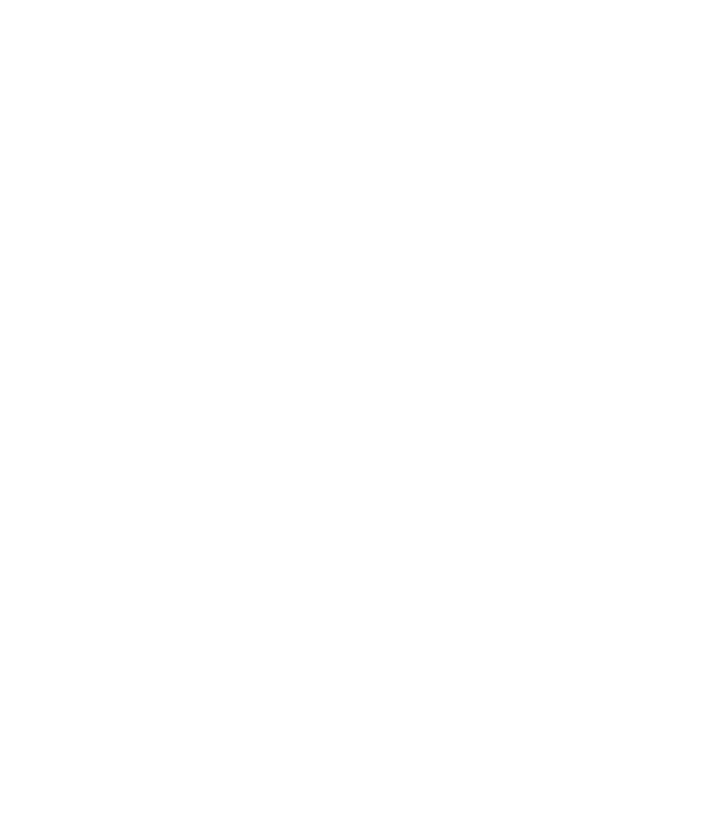
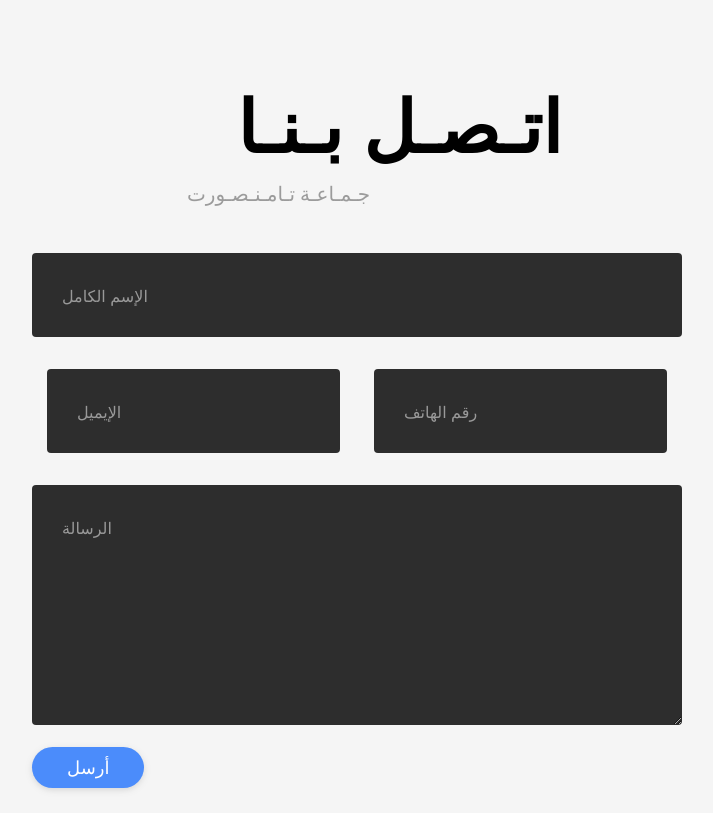
Before and after one commit to DoraymonIT/Jama3a-Website, a plain HTML site: page vue/contact.html in a window 1280 px wide. Shown: the whole page, without its empty margins (283-996 px from the left). Drawn offline with nearby package versions, Linux system fonts and the light colour scheme.

Commit message:
contact page

```diff
--- /dev/null
+++ b/style/contact.css
@@ -0,0 +1,131 @@
+body {
+   background-color: whitesmoke;
+   padding-top: 85px;
+}
+
+h1 {
+   font-family: 'Poppins', sans-serif, 'arial';
+   font-weight: 600;
+   font-size: 72px;
+   color: black;
+   text-align: center;
+}
+
+h4 {
+   font-family: 'Roboto', sans-serif, 'arial';
+   font-weight: 400;
+   font-size: 20px;
+   color: #9b9b9b;
+   line-height: 1.5;
+}
+
+/* ///// inputs /////*/
+
+input:focus ~ label, textarea:focus ~ label, input:valid ~ label, textarea:valid ~ label {
+   font-size: 0.75em;
+   color: #999;
+   top: -5px;
+   -webkit-transition: all 0.225s ease;
+   transition: all 0.225s ease;
+}
+
+.styled-input {
+   float: left;
+   width: 293px;
+   margin: 1rem 0;
+   position: relative;
+   border-radius: 4px;
+}
+
+@media only screen and (max-width: 768px){
+   .styled-input {
+       width:100%;
+   }
+}
+
+.styled-input label {
+   color: #999;
+   padding: 1.3rem 30px 1rem 30px;
+   position: absolute;
+   top: 10px;
+   left: 0;
+   -webkit-transition: all 0.25s ease;
+   transition: all 0.25s ease;
+   pointer-events: none;
+}
+
+.styled-input.wide {
+   width: 650px;
+   max-width: 100%;
+}
+
+input,
+textarea {
+   padding: 30px;
+   border: 0;
+   width: 100%;
+   font-size: 1rem;
+   background-color: #2d2d2d;
+   color: white;
+   border-radius: 4px;
+}
+
+input:focus,
+textarea:focus { outline: 0; }
+
+input:focus ~ span,
+textarea:focus ~ span {
+   width: 100%;
+   -webkit-transition: all 0.075s ease;
+   transition: all 0.075s ease;
+}
+
+textarea {
+   width: 100%;
+   min-height: 15em;
+}
+
+.input-container {
+   width: 650px;
+   max-width: 100%;
+   margin: 20px auto 25px auto;
+}
+
+.submit-btn {
+   float: right;
+   padding: 7px 35px;
+   border-radius: 60px;
+   display: inline-block;
+   background-color: #4b8cfb;
+   color: white;
+   font-size: 18px;
+   cursor: pointer;
+   box-shadow: 0 2px 5px 0 rgba(0,0,0,0.06),
+             0 2px 10px 0 rgba(0,0,0,0.07);
+   -webkit-transition: all 300ms ease;
+   transition: all 300ms ease;
+}
+
+.submit-btn:hover {
+   transform: translateY(1px);
+   box-shadow: 0 1px 1px 0 rgba(0,0,0,0.10),
+             0 1px 1px 0 rgba(0,0,0,0.09);
+}
+
+@media (max-width: 768px) {
+   .submit-btn {
+       width:100%;
+       float: none;
+       text-align:center;
+   }
+}
+
+input[type=checkbox] + label {
+ color: #ccc;
+ font-style: italic;
+}
+
+input[type=checkbox]:checked + label {
+ color: #f00;
+ font-style: normal;
+}
--- a/vue/contact.html
+++ b/vue/contact.html
@@ -12,7 +12,7 @@
       rel="stylesheet"
       href="../vondor/bootstrap/dist/css/bootstrap.min.css"
     />
-    <link rel="stylesheet" href="/style/style.css" />
+    <link rel="stylesheet" href="../style/contact.css" />
     <link
       rel="shortcut icon"
       href="../images/air-conditioner 1.png"
@@ -26,8 +26,43 @@
     <title>اتـصـل بـنـا  | جـمـاعـة تـامـنـصـورت بمراكش </title>
   </head>
   <body>
-    <div class="container-fluid">
+    <div class="container">
+      <div class="row" style="padding-left: 450px;">
+          <h1>اتـصـل بـنـا</h1>
       </div>
+      <div class="row"style="padding-left: 400px;">
+          <h4 style="text-align:center">جـمـاعـة تـامـنـصـورت </h4>
+      </div>
+      <div class="row input-container">
+          <div class="col-xs-12">
+            <div class="styled-input wide">
+              <input type="text" required />
+              <label>الإسم الكامل</label>
+            </div>
+          </div>
+          <div class="col-md-6 col-sm-12">
+            <div class="styled-input">
+              <input type="text" required />
+              <label>الإيميل</label>
+            </div>
+          </div>
+          <div class="col-md-6 col-sm-12">
+            <div class="styled-input" style="float:right;">
+              <input type="text" required />
+              <label>رقم الهاتف</label>
+            </div>
+          </div>
+          <div class="col-xs-12">
+            <div class="styled-input wide">
+              <textarea required></textarea>
+              <label>الرسالة</label>
+            </div>
+          </div>
+          <div class="col-xs-12">
+            <div class="btn-lrg submit-btn">أرسل</div>
+          </div>
+      </div>
+    </div>
 
   </body>
   <!-- <a
```
Also changed, not shown: vue/index.html (+2 -2 lines).
